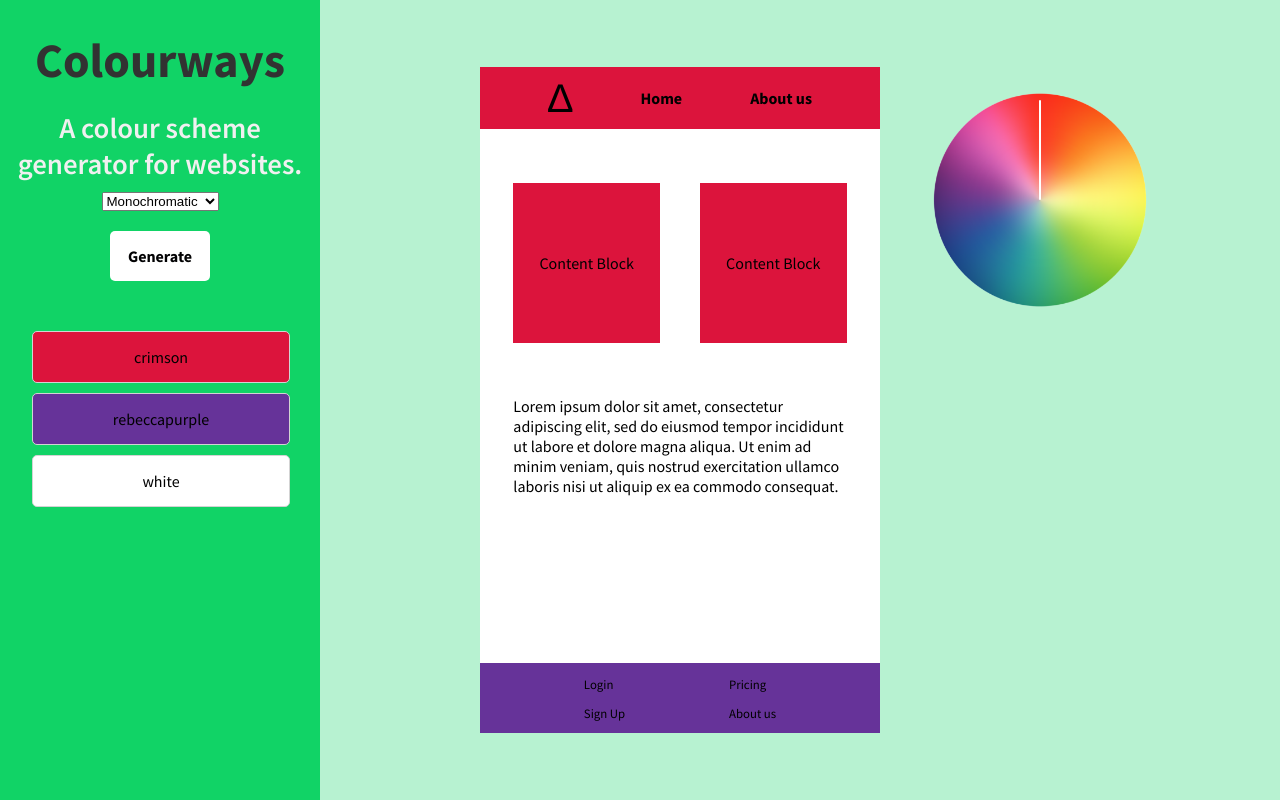
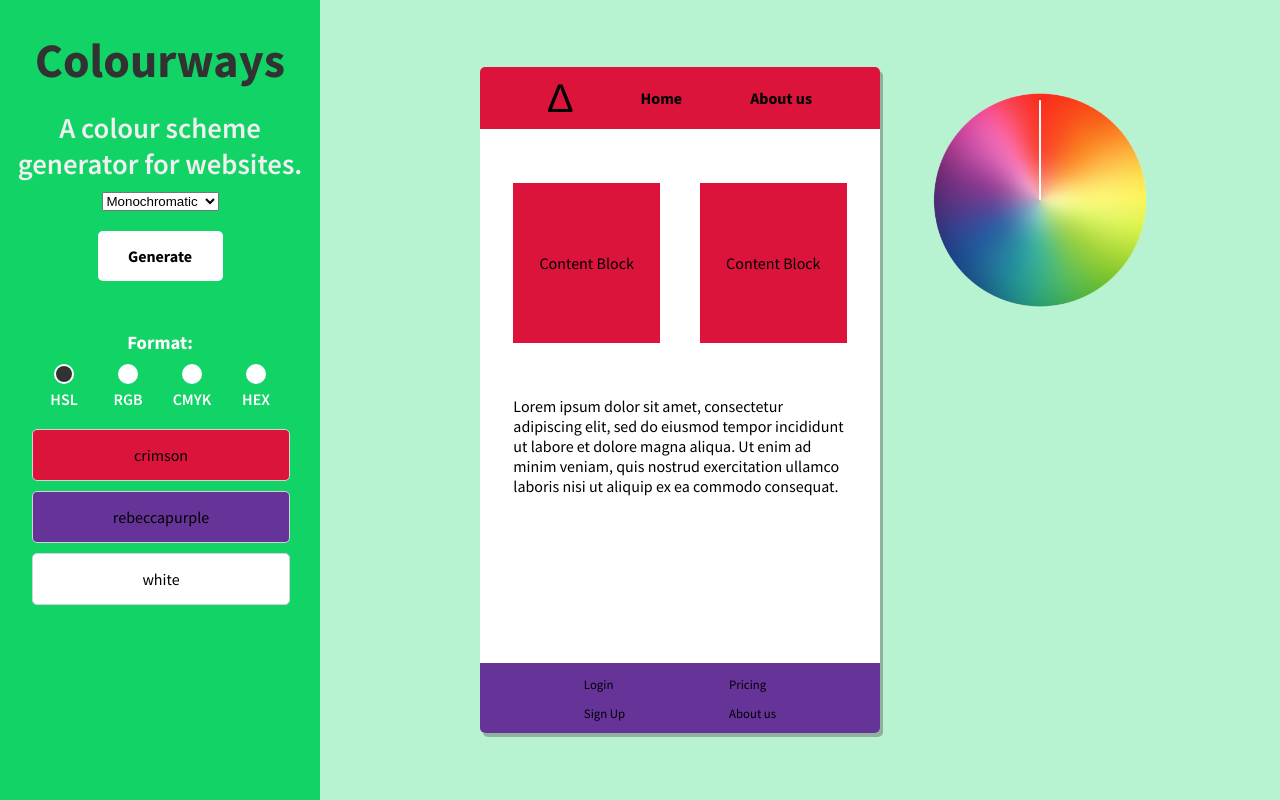
Before and after one commit to james-julius/colourways, a React (Create React App) app: page / in a window 1280 px wide. Built offline with nearby package versions, Linux system fonts and the light colour scheme.

Commit message:
Changes to format seelector animation

```diff
--- a/src/App.js
+++ b/src/App.js
@@ -11,6 +11,32 @@ function App() {
   const [secondaryFontColor, setSecondaryFontColor] = useState({color: 'black'});
   const [tertiaryColor, setTertiaryColor] = useState({backgroundColor: 'white'});
   const [colorFormat, setColorFormat] = useState('hsla');
+  const [colorFormatHandlePosition, setColorFormatHandlePosition] = useState({});
+
+  const changeColorFormat = (format) => {
+    console.log(format)
+    console.log('format change called with format: ' + format)
+    let leftValue;
+    switch (format) {
+      case 'hsla':
+        leftValue = 'calc(12.5%-8px)';
+        break;
+      case 'rgb':
+        leftValue = 'calc(37.5%-8px)';
+        break;
+      case 'cmyk':
+        leftValue = 'calc(62.5%-8px)';
+        break;
+      case 'hex':
+        leftValue = 'calc(97.5%-8px)';
+        break;
+    }
+    console.log(leftValue)
+    setColorFormatHandlePosition({
+      position: 'absolute',
+      left: leftValue
+    });
+  }
 
   const hsla = (hue, saturation, lightness, opacity) => {
     return `hsla(${hue},${saturation}, ${lightness + '%'}, ${opacity})`;
@@ -68,10 +94,32 @@ function App() {
       </select>
       <div className="colourButton" onClick={applyColorScheme}>Generate</div>
       <div className="colourway">
-        <div className="colorBar" style={primaryColor}>
-          <span>
+        <h3>Format:</h3>
+        <span className="switch" onClick={changeColorFormat}>
+          <div className="slider">
+            <div className="handleContainer" onClick={() => changeColorFormat('hsla')}>
+              <div className="handleoverlay"/>
+            </div>
+            <div className="handleContainer" onClick={() => changeColorFormat('rgb')}>
+              <div className="handleoverlay"/>
+            </div>
+            <div className="handleContainer" onClick={() => changeColorFormat('cmyk')}>
+              <div className="handleoverlay"/>
+            </div>
+            <div className="handleContainer" onClick={() => changeColorFormat('hex')}>
+              <div className="handleoverlay"/>
+            </div>
+            <div className="handle" style={colorFormatHandlePosition}/>
+          </div>
+          <div className="options">
+            <p>HSL</p>
+            <p>RGB</p>
+            <p>CMYK</p>
+            <p>HEX</p>
+          </div>
+        </span>
+        <div className="colorBar" style={primaryColor} onClick={() => console.log('single clicked')} onDoubleClick={() => {console.log('double clicked')}}>
             {primaryColor.backgroundColor}
-          </span>
         </div>
         <div className="colorBar" style={secondaryColor}>
           <span>
--- a/src/App.scss
+++ b/src/App.scss
@@ -36,6 +36,11 @@
     text-align: center;
     color: rgb(240,240,240);
   }
+  h3 {
+    color: white;
+    margin: 10px auto 5px auto;
+    text-align: center;
+  }
   .sidebar {
     display: flex;
     flex-direction: column;
@@ -50,7 +55,7 @@
       justify-content: center;
       color: rgb(2, 2, 3);
       height: 50px;
-      width: 100px;
+      width: 125px;
       background-color: white;
       border-radius: 5px;
       margin: 20px auto;
@@ -62,9 +67,56 @@
       }
     }
     .colourway {
-      height: 200px;
       width: 80%;
       margin: 20px auto;
+      .switch {
+        margin: 20px auto;
+        height: 120px;
+        .slider {
+          height: 30px;
+          width: 100%;
+          display: inline-flex;
+          justify-content: space-evenly;
+          position: relative;
+          .handleContainer {
+            @include flex-center;
+            height: 30px;
+            width: 25%;
+            cursor: pointer;
+            .handleoverlay {
+              height: 20px;
+              width: 20px;
+              background-color: white;
+              border-radius: 50%;
+              margin: auto;
+            }
+          }
+          .handle {
+            background-color: rgb(50,50,50);
+            border-radius: 50%;
+            height: 16px;
+            width: 16px;
+            position: absolute;
+            top: 7px;
+            left: calc(12.5% - 8px);
+            transition: 1s ease-in-out;
+          }
+        }
+        .options {
+          display: inline-flex;
+          flex-wrap: no-wrap;
+          justify-content: space-evenly;
+          height: 30px;
+          width: 100%;
+          font-weight: 600;
+          color: white;
+          p {
+            margin: 0px auto;
+            width: 25%;
+            text-align: center;
+          }
+        }
+      }
       .colorBar {
         width: 100%;
         margin: 10px auto;
@@ -81,6 +133,9 @@
     @include twelve-grid;
     .minisite {
       grid-area: 2/3/12/8;
+      border-radius: 5px;
+      overflow: hidden;
+      box-shadow: 3px 4px rgba(80,80,80,0.4);
       @include twelve-grid;
       .nav {
         grid-area: 1/1/2/13;
```
